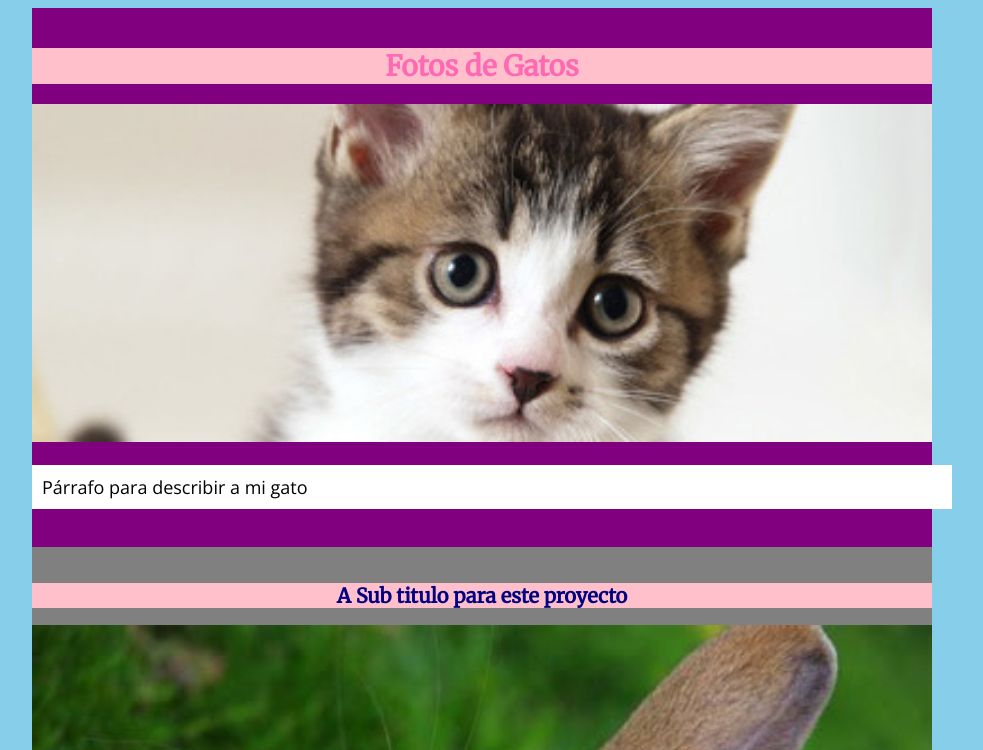
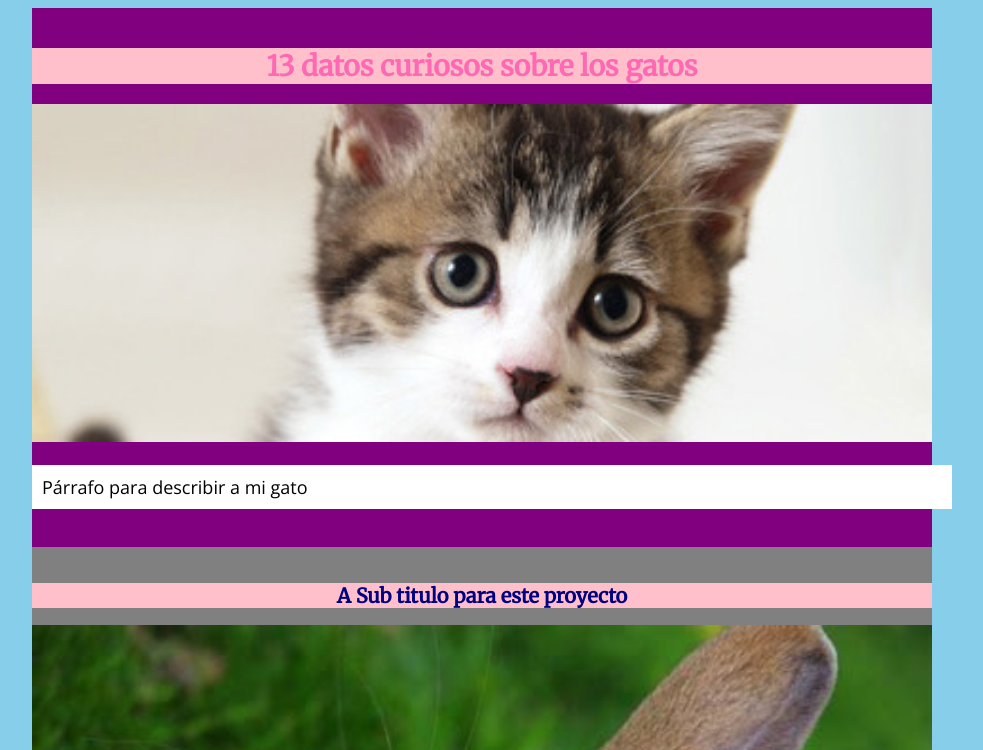
Before and after one commit to dtrodriguez/m02-g12, a plain HTML site: page index.html in a window 1280 px wide. Shown: the top 750 px of the page, without its empty margins (158-1141 px from the left). Drawn offline with nearby package versions, Linux system fonts and the light colour scheme.

Commit message:
volvi a cambiar el titulo

```diff
--- a/index.html
+++ b/index.html
@@ -17,7 +17,7 @@
 
 
 	<div id="introduccion">
-		<h1> Fotos de Gatos</h1>
+		<h1> 13 datos curiosos sobre los gatos</h1>
 		<img src="img/imagen01.jpg">
 		<p>Párrafo para describir a mi gato</p>
 	</div>
```
